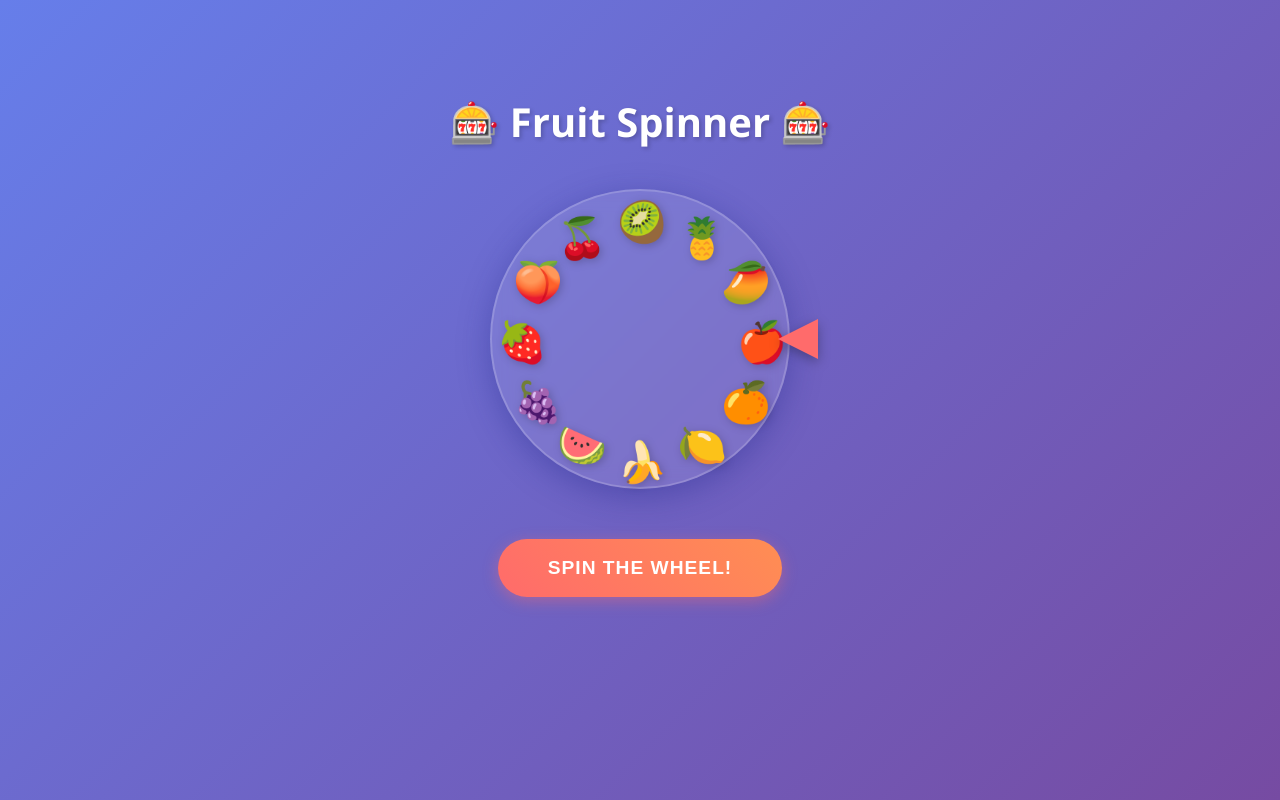
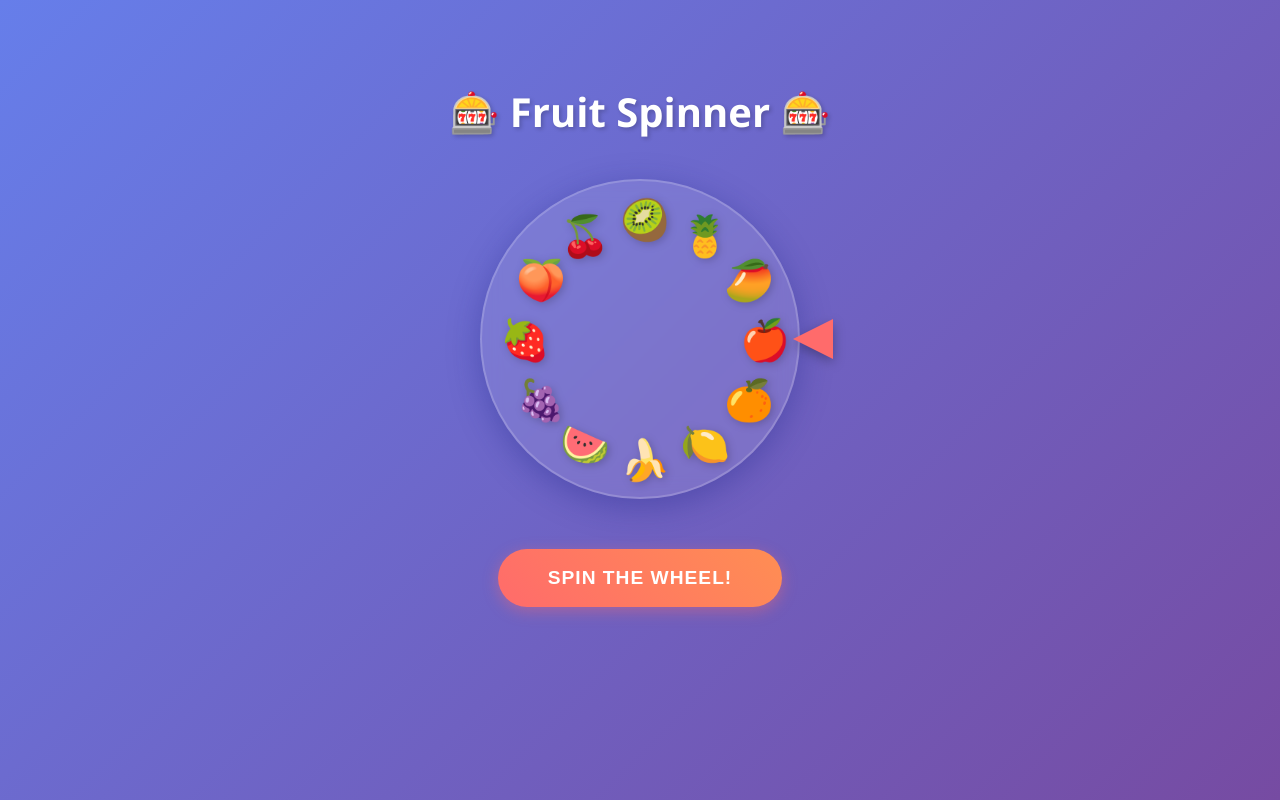
Before and after one commit to vakho10/fruit-spinner, a plain HTML site: page index.html in a window 1280 px wide. Drawn offline with Linux system fonts and the light colour scheme.

Commit message:
Fix oval problem

```diff
--- a/index.html
+++ b/index.html
@@ -38,30 +38,37 @@
 
         .spinner-container {
             position: relative;
-            width: 300px;
-            height: 300px;
+            width: 320px;
+            height: 320px;
             margin: 0 auto 50px;
             background: rgba(255, 255, 255, 0.1);
             border-radius: 50%;
             backdrop-filter: blur(10px);
             box-shadow: 0 8px 32px 0 rgba(31, 38, 135, 0.37);
             border: 2px solid rgba(255, 255, 255, 0.18);
+            display: flex;
+            align-items: center;
+            justify-content: center;
         }
 
         .spinner {
             position: absolute;
             width: 100%;
             height: 100%;
-            transform-origin: center;
+            transform-origin: center center;
         }
 
         .fruit {
             position: absolute;
             font-size: 40px;
-            width: 50px;
-            height: 50px;
-            line-height: 50px;
+            width: 40px;
+            height: 40px;
+            line-height: 40px;
             text-align: center;
+            left: 50%;
+            top: 50%;
+            margin-left: -20px;
+            margin-top: -20px;
             transform-origin: center;
             filter: drop-shadow(2px 2px 4px rgba(0, 0, 0, 0.2));
             transition: transform 0.3s ease;
@@ -73,7 +80,7 @@
 
         .pointer {
             position: absolute;
-            right: -30px;
+            right: -35px;
             top: 50%;
             transform: translateY(-50%);
             width: 0;
@@ -242,21 +249,22 @@
             // Initialize spinner with fruits
             function initializeSpinner() {
                 var angleStep = 360 / fruits.length;
-                var radius = 120;
+                var radius = 120; // Perfect radius for 320px container
 
                 fruits.forEach(function (fruit, index) {
                     var fruitElement = document.createElement('div');
                     fruitElement.className = 'fruit';
                     fruitElement.textContent = fruit;
 
-                    // Position fruits starting from the right (3 o'clock position)
+                    // Calculate position on circle
                     var angle = angleStep * index;
                     var angleRad = angle * Math.PI / 180;
-                    var x = Math.cos(angleRad) * radius + 125;
-                    var y = Math.sin(angleRad) * radius + 125;
 
-                    fruitElement.style.left = x + 'px';
-                    fruitElement.style.top = y + 'px';
+                    // Position fruits in a perfect circle
+                    // All fruits are centered at 50%, 50% then translated
+                    fruitElement.style.transform = 'translate(' +
+                        (Math.cos(angleRad) * radius) + 'px, ' +
+                        (Math.sin(angleRad) * radius) + 'px)';
 
                     spinner.appendChild(fruitElement);
                 });
```
